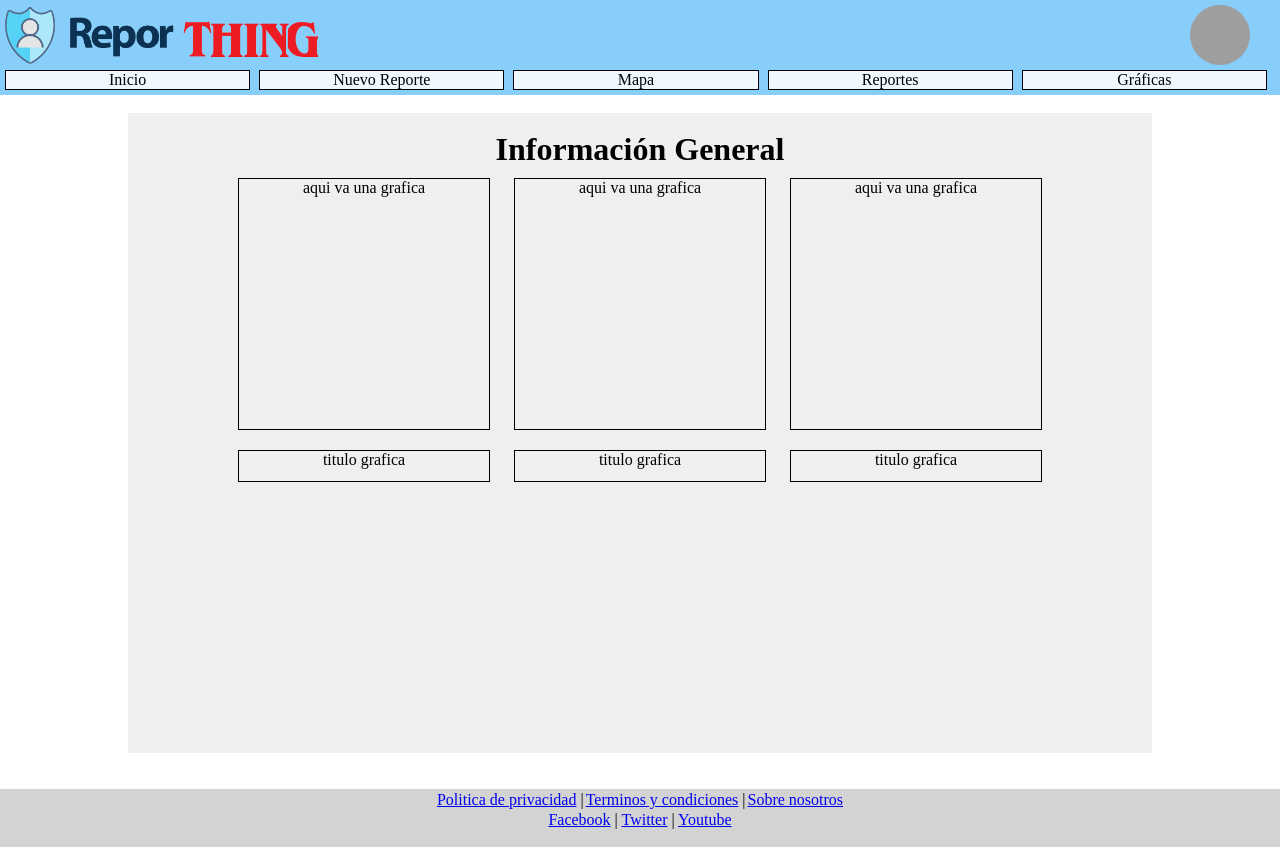
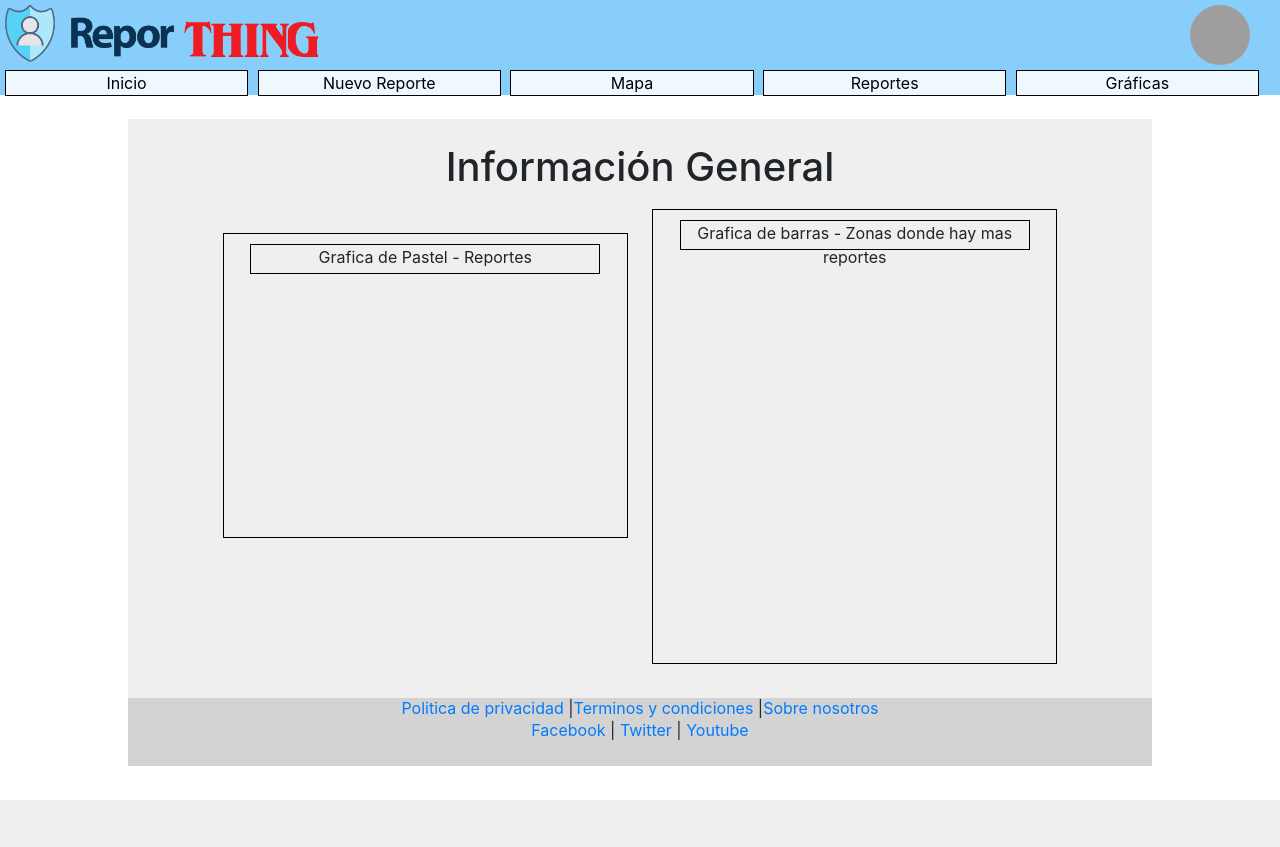
Before and after one commit to JaimeNJ99/ReporThing, a PHP site: page /graficas.php in a window 1280 px wide. After the commit the page ends 800 px from the top, so only its background shows below. Run offline with PHP 8.4, Linux system fonts and the light colour scheme; the visitor is signed in with stand-in values (Sample User, id 1); some libraries are stand-ins or nearby versions; grey boxes are pictures that could not be loaded.

Commit message:
Graficas completas

```diff
--- /dev/null
+++ b/barras.php
@@ -0,0 +1,12 @@
+<div id="grafica_barras"></div>
+<script type"text/javascript">
+	var data = [
+	  {
+	    x: ['Zona 1', 'Zona 2', 'Zona 3'],
+	    y: [20, 14, 23],
+    	type: 'bar'
+  	}
+	];
+
+	Plotly.newPlot('grafica_barras', data);
+</script>
--- a/graficas.php
+++ b/graficas.php
@@ -5,6 +5,8 @@
 <html>
     <head>
         <title>Graficas</title>
+	<link rel="stylesheet" type="text/css" href="JavaScript/bootstrap/css/bootstrap.css">
+	<script src="JavaScript/plotly-2.6.3.min.js"></script>
     </head>
     <style>
         #base{
@@ -17,34 +19,52 @@
             display: block;
             background-color: #efefef;
         }
-        .grafica{
-            width: 250px;
-            height: 250px;
+        .grafica1{
+            width: 405px;
+            height: 305px;
+            margin: 10px;
+            border: 1px solid #000;
+            display: inline-block;
+        }
+
+	.grafica2{
+            width: 405px;
+            height: 455px;
             margin: 10px;
             border: 1px solid #000;
             display: inline-block;
         }
         .titulog{
-            width: 250px;
+            width: 350px;
             height: 30px;
             margin: 10px;
             border: 1px solid #000;
             display: inline-block;
         }
+
+
     </style>
     <body>
         <br>
         <div id="base">
             <br>
             <h1>Información General</h1>
-            <div class="grafica">aqui va una grafica</div>
-            <div class="grafica">aqui va una grafica</div>
-            <div class="grafica">aqui va una grafica</div>
-            <br>
-            <div class="titulog"><label>titulo grafica</label></div>
-            <div class="titulog"><label>titulo grafica</label></div>
-            <div class="titulog"><label>titulo grafica</label></div>
+	    <div class="grafica1">
+	    <div id="Grafica1"></div>
+            <div class="titulog"><label>Grafica de Pastel - Reportes</label></div>
+	    </div>
+            <div class="grafica2">
+	    <div id="Grafica2">>/div>
+	    </div>
+	    <div class="titulog"><label>Grafica de barras - Zonas donde hay mas reportes</label></div>
+
         </div>
     </body>
     <?php require "footer.php"; ?>
 </html>
+
+<script type="text/javascript">
+	$(document).ready(function() {
+		$('#Grafica1').load('pastel.php');
+		$('#Grafica2').load('barras.php'); g});
+</script>
--- /dev/null
+++ b/pastel.php
@@ -0,0 +1,15 @@
+<div id="grafica_pastel"></div>
+<script type"text/javascript">
+	var data = [{
+	  values: [19, 55, 26],
+	  labels: ['Evento', 'Crimen', 'Accidente'],
+	  type: 'pie'
+	}];
+
+	var layout = {
+	  height: 300,
+	  width: 400
+	};
+
+	Plotly.newPlot('grafica_pastel', data, layout);
+</script>
```
